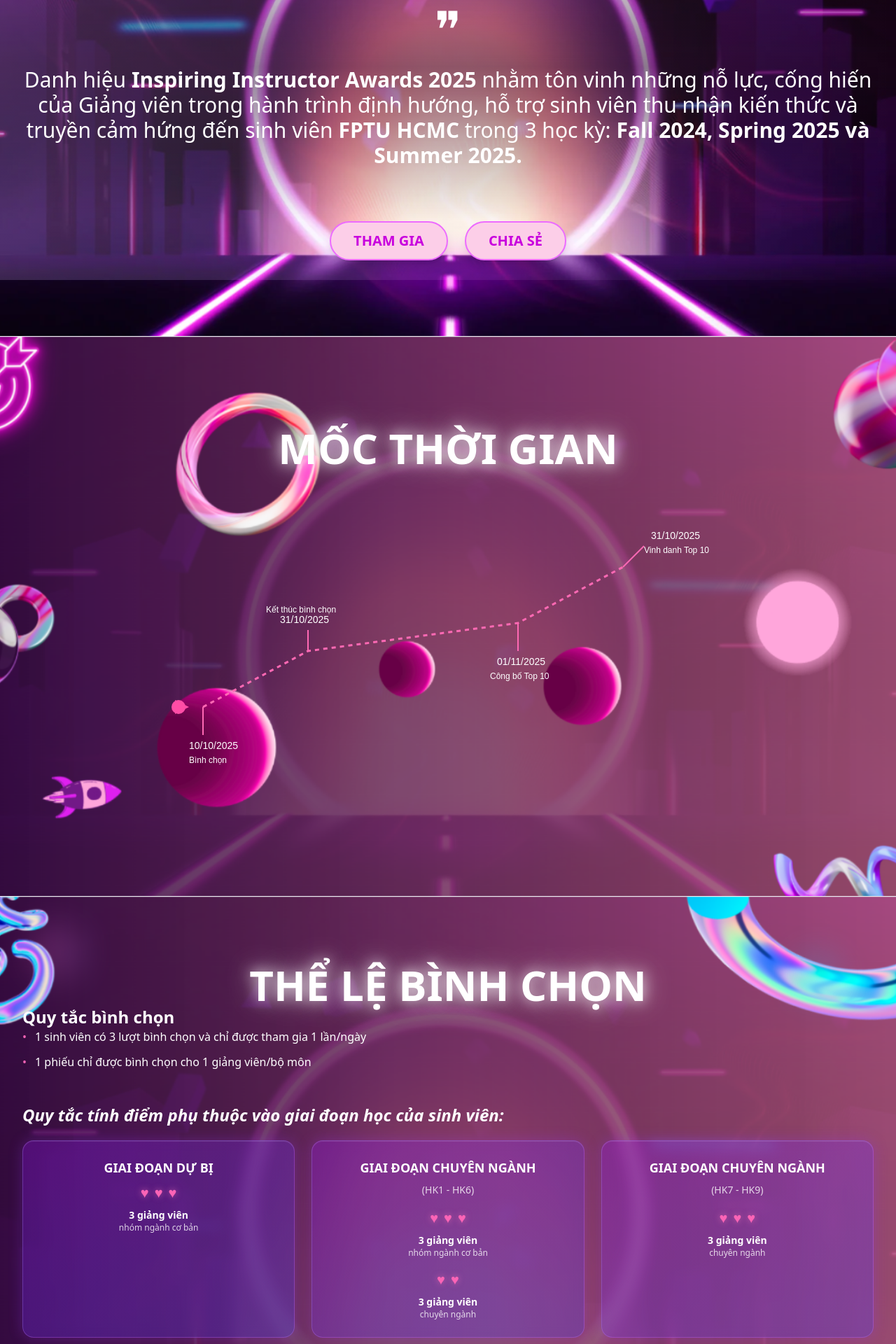
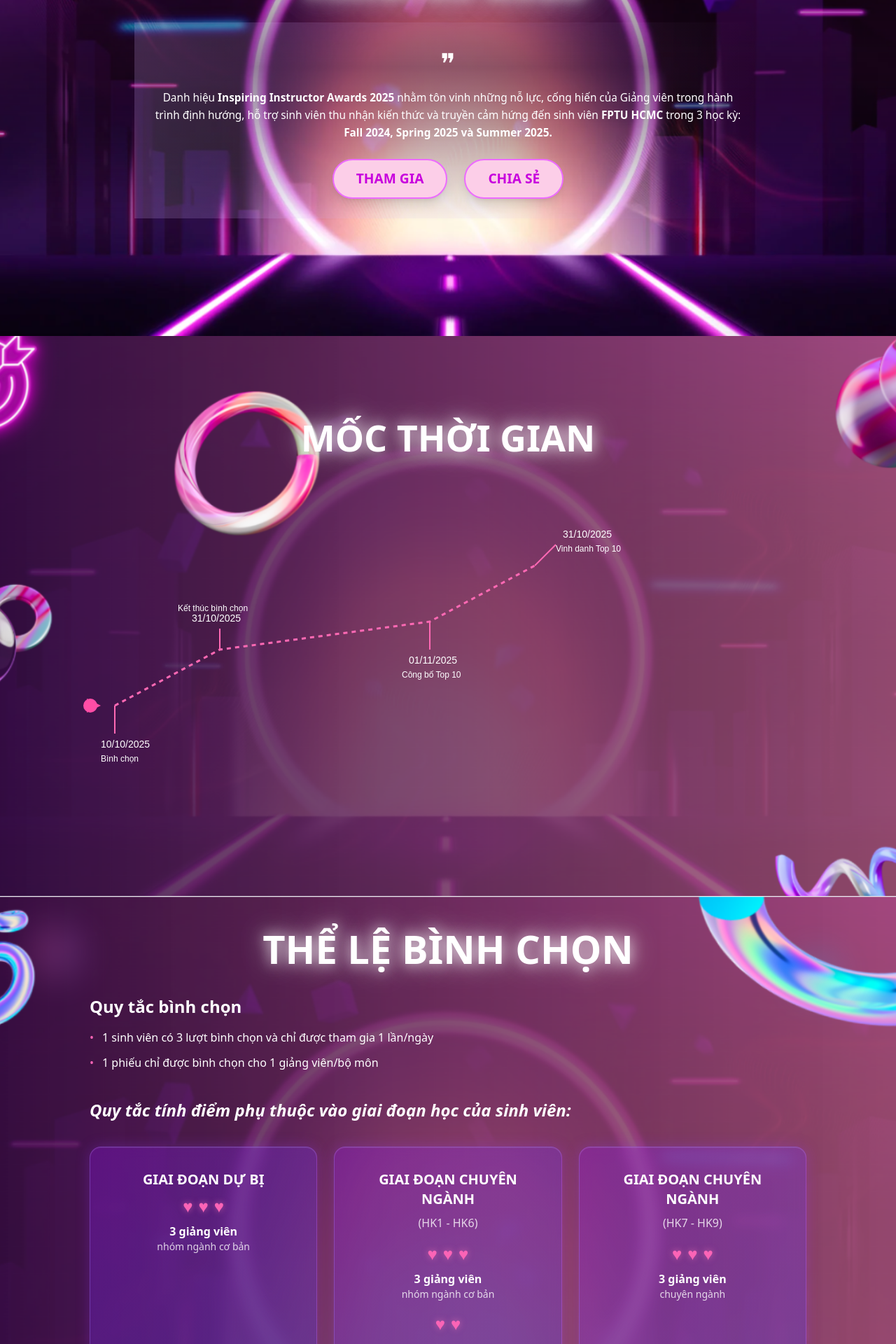
Before and after one commit to Buicongbang04/VotingSystem, a Next.js app: page / in a window 1280 px wide. Shown: the part 320-2240 px from the top of the page at 70% size. Built offline with nearby package versions, Linux system fonts and the light colour scheme.

Commit message:
fix: responsive

```diff
--- a/src/components/landingPart/FeaturesPage.tsx
+++ b/src/components/landingPart/FeaturesPage.tsx
@@ -4,21 +4,13 @@
 
 const FeaturesPage = () => {
   const timelineEvents = [
-    {
-      date: "10/10/2025",
-      description: "Bình chọn",
-      position: "below",
-    },
+    { date: "10/10/2025", description: "Bình chọn", position: "below" },
     {
       date: "31/10/2025",
       description: "Kết thúc bình chọn",
       position: "above",
     },
-    {
-      date: "01/11/2025",
-      description: "Công bố Top 10",
-      position: "center",
-    },
+    { date: "01/11/2025", description: "Công bố Top 10", position: "center" },
     {
       date: "31/10/2025",
       description: "Vinh danh Top 10",
@@ -30,25 +22,55 @@
   return (
     <section
       id="features"
-      className="h-screen flex flex-col items-center justify-center snap-section relative overflow-hidden bg-feature"
+      className="
+        bg-feature
+        min-h-dvh flex flex-col items-center justify-center snap-section
+        px-4 sm:px-6 lg:px-8
+        w-full max-w-[100vw]
+        overflow-x-hidden overflow-x-clip overflow-y-visible
+      "
     >
-      <div className="mx-auto">
-        <div className="text-center ">
+      {/* Nội dung full-width; giới hạn trên các khung con để không bị bó hẹp */}
+      <div className="w-full min-w-0">
+        {/* Title */}
+        <div className="text-center mb-[clamp(1rem,3vw,2rem)]">
           <h2
-            className="text-5xl md:text-6xl font-bold text-white p-10"
+            className="
+              font-bold text-white leading-tight
+              text-[clamp(1.75rem,5.5vw,3.25rem)]
+              break-words whitespace-normal [text-wrap:balance]
+              inline-block
+              px-[clamp(0.75rem,2vw,2rem)]
+              py-[clamp(0.5rem,1.5vw,1.25rem)]
+              max-w-[90%] md:max-w-4xl mx-auto
+            "
             style={{
               textShadow:
-                "0 0 20px rgba(255, 255, 255, 0.8), 0 0 40px rgba(255, 255, 255, 0.6)",
+                "0 0 20px rgba(255,255,255,0.8), 0 0 40px rgba(255,255,255,0.6)",
             }}
           >
             MỐC THỜI GIAN
           </h2>
         </div>
 
-        <div className="relative max-w-6xl mx-auto">
-          <TimeLineSVG className="w-full h-full" />
+        {/* Timeline */}
+        <div
+          className="
+            relative mx-auto
+            w-full min-w-0
+            max-w-[95%] sm:max-w-3xl md:max-w-5xl lg:max-w-6xl
+          "
+        >
+          {/* Đảm bảo TimeLineSVG có viewBox trong component gốc để responsive mượt */}
+          <TimeLineSVG
+            className="
+              block w-full h-auto max-w-full
+            "
+          />
         </div>
       </div>
+
+      {/* Scroll to top / Hero */}
       <ScrollToElement to="#hero" />
     </section>
   );
--- a/src/components/landingPart/HeroPage.tsx
+++ b/src/components/landingPart/HeroPage.tsx
@@ -11,33 +11,21 @@
   const [currentUrl, setCurrentUrl] = useState("");
 
   useEffect(() => {
-    // Get current URL
     const url = window.location.href;
     setCurrentUrl(url);
 
-    // Generate QR code
     QRCode.toDataURL(url, {
       width: 200,
       margin: 2,
-      color: {
-        dark: "#000000",
-        light: "#FFFFFF",
-      },
+      color: { dark: "#000000", light: "#FFFFFF" },
     }).then(setQrCodeDataUrl);
   }, []);
 
-  const handleShareClick = () => {
-    setShowSharePopup(true);
-  };
-
-  const handleClosePopup = () => {
-    setShowSharePopup(false);
-  };
-
+  const handleShareClick = () => setShowSharePopup(true);
+  const handleClosePopup = () => setShowSharePopup(false);
   const handleCopyLink = async () => {
     try {
       await navigator.clipboard.writeText(currentUrl);
-      // You could add a toast notification here
       alert("Link đã được sao chép!");
     } catch (err) {
       console.error("Failed to copy: ", err);
@@ -47,11 +35,25 @@
   return (
     <section
       id="hero"
-      className="h-screen flex items-center justify-center snap-section bg-hero"
+      className="
+        bg-hero
+        min-h-dvh flex items-center justify-center snap-section
+        px-4 sm:px-6 lg:px-8
+        w-full max-w-[100vw]     /* nền phủ full, không vượt quá viewport */
+        overflow-x-hidden overflow-x-clip overflow-y-visible
+      "
     >
-      <div className="mx-auto">
-        <div
-          className="text-white text-8xl font-bold mb-6 text-center"
+      {/* Khối nội dung full-width; text sẽ được giới hạn bằng khung bên trong */}
+      <div className="w-full min-w-0">
+        {/* Title */}
+        <h1
+          className="
+            text-white font-bold text-center leading-tight
+            mb-6
+            text-[clamp(1.75rem,5vw,4.5rem)]
+            break-words whitespace-normal [text-wrap:balance]
+            max-w-[90%] md:max-w-4xl lg:max-w-5xl mx-auto
+          "
           style={{
             textShadow:
               "0 0 20px rgba(233, 233, 233, 0.8), 0 0 40px rgba(167, 163, 163, 0.6), 0 0 60px rgba(255, 255, 255, 0.4)",
@@ -59,81 +61,178 @@
           }}
         >
           Inspiring Instructor Awards 2025
+        </h1>
+
+        {/* Khung giới hạn bề rộng nội dung chữ + nút */}
+        <div className="max-w-[90%] md:max-w-3xl lg:max-w-4xl mx-auto w-full min-w-0">
+          <TextBox>
+            <div className="w-full min-w-0">
+              <div
+                className="
+                  text-center mb-2
+                  text-[clamp(1.25rem,3.5vw,2.5rem)]
+                "
+              >
+                ❞
               </div>
 
-        <TextBox>
-          <div className="text-center text-7xl">❞</div>
-          <div className="text-white text-3xl mb-6 text-center max-w-7xl mx-auto">
+              <div
+                className="
+                  text-white text-center leading-relaxed
+                  text-[clamp(0.95rem,1.2vw,1.5rem)]
+                  mb-[clamp(1rem,2.5vw,1.5rem)]
+                  break-words whitespace-normal
+                "
+              >
+                <p className="break-words whitespace-normal">
                   Danh hiệu{" "}
-            <span className="font-bold"> Inspiring Instructor Awards 2025</span>{" "}
-            nhằm tôn vinh những nỗ lực, cống hiến của Giảng viên trong hành
-            trình định hướng, hỗ trợ sinh viên thu nhận kiến thức và truyền cảm
-            hứng đến sinh viên <span className="font-bold">FPTU HCMC</span>{" "}
-            trong 3 học kỳ:{" "}
                   <span className="font-bold">
-              Fall 2024, Spring 2025 và Summer 2025.{" "}
+                    Inspiring Instructor Awards 2025
+                  </span>{" "}
+                  nhằm tôn vinh những nỗ lực, cống hiến của Giảng viên trong
+                  hành trình định hướng, hỗ trợ sinh viên thu nhận kiến thức và
+                  truyền cảm hứng đến sinh viên{" "}
+                  <span className="font-bold">FPTU HCMC</span> trong 3 học kỳ:{" "}
+                  <span className="font-bold">
+                    Fall 2024, Spring 2025 và Summer 2025.
                   </span>
+                </p>
               </div>
-          <div className="flex flex-col sm:flex-row gap-6 justify-center items-center mt-8">
+
+              {/* Buttons */}
+              <div
+                className="
+                  flex flex-col sm:flex-row flex-wrap
+                  justify-center items-center
+                  gap-3 sm:gap-6
+                  mt-[clamp(0.75rem,2vw,1.5rem)]
+                  min-w-0
+                "
+              >
                 <Link
                   href={"/login"}
-              className="px-8 py-3 bg-pink-200 text-fuchsia-600 font-bold text-xl rounded-full border-2 border-fuchsia-400 shadow-lg hover:bg-pink-300 hover:shadow-xl transition-all duration-300 transform hover:scale-105"
+                  className="
+                    px-4 sm:px-6 md:px-8 py-2 sm:py-3
+                    bg-pink-200 text-fuchsia-600 font-bold
+                    text-[clamp(1rem,1.5vw,1.25rem)]
+                    rounded-full border-2 border-fuchsia-400 shadow-lg
+                    hover:bg-pink-300 hover:shadow-xl transition-all duration-300
+                    transform hover:scale-105
+                  "
                 >
                   THAM GIA
                 </Link>
+
                 <button
                   onClick={handleShareClick}
-              className="px-8 py-3 bg-pink-200 text-fuchsia-600 font-bold text-xl rounded-full border-2 border-fuchsia-400 shadow-lg hover:bg-pink-300 hover:shadow-xl transition-all duration-300 transform hover:scale-105"
+                  className="
+                    px-4 sm:px-6 md:px-8 py-2 sm:py-3
+                    bg-pink-200 text-fuchsia-600 font-bold
+                    text-[clamp(1rem,1.5vw,1.25rem)]
+                    rounded-full border-2 border-fuchsia-400 shadow-lg
+                    hover:bg-pink-300 hover:shadow-xl transition-all duration-300
+                    transform hover:scale-105
+                  "
                 >
                   CHIA SẺ
                 </button>
               </div>
+            </div>
           </TextBox>
+        </div>
       </div>
 
       {/* Share Popup */}
       {showSharePopup && (
-        <div className="fixed inset-0 bg-black bg-opacity-50 flex items-center justify-center z-50">
-          <div className="bg-white rounded-2xl p-8 max-w-md w-full mx-4 shadow-2xl">
+        <div
+          className="
+            fixed inset-0 bg-black/60 backdrop-blur
+            flex items-center justify-center z-50 px-4
+          "
+          role="dialog"
+          aria-modal="true"
+          aria-labelledby="share-title"
+        >
+          <div
+            className="
+              bg-white rounded-2xl w-full shadow-2xl
+              p-4 sm:p-6 md:p-8
+              max-w-full sm:max-w-sm md:max-w-md lg:max-w-lg
+              max-h-[90dvh] overflow-y-auto
+            "
+          >
             <div className="text-center">
-              <h3 className="text-2xl font-bold text-gray-800 mb-6">
+              <h3
+                id="share-title"
+                className="
+                  text-gray-800 font-bold mb-6
+                  text-[clamp(1.125rem,2.2vw,1.5rem)]
+                  break-words whitespace-normal
+                "
+              >
                 Chia sẻ trang web
               </h3>
 
               {/* QR Code */}
-              <div className="mb-6">
               {qrCodeDataUrl && (
-                  <div className="flex justify-center">
+                <div className="mb-6 flex justify-center">
                   <img
                     src={qrCodeDataUrl}
                     alt="QR Code"
-                      className="border-2 border-gray-200 rounded-lg"
+                    className="
+                      border-2 border-gray-200 rounded-lg
+                      w-full max-w-48 sm:max-w-56 md:max-w-60
+                      h-auto
+                    "
                   />
                 </div>
               )}
-              </div>
 
               {/* Link */}
-              <div className="mb-6">
-                <p className="text-sm text-gray-600 mb-2">Link chia sẻ:</p>
-                <div className="bg-gray-100 p-3 rounded-lg">
-                  <p className="text-xs text-gray-700 break-all">
+              <div className="mb-6 text-left">
+                <p className="text-gray-600 mb-2 text-[clamp(0.8rem,1.2vw,0.95rem)] break-words whitespace-normal">
+                  Link chia sẻ:
+                </p>
+                <div
+                  className="
+                    bg-gray-100 p-2 sm:p-3 rounded-lg
+                    overflow-x-auto
+                  "
+                >
+                  {/* URL dài: break-all để không tràn */}
+                  <p
+                    className="
+                      text-gray-700 select-all
+                      text-[clamp(0.8rem,1.2vw,0.95rem)]
+                      break-all
+                    "
+                  >
                     {currentUrl}
                   </p>
                 </div>
               </div>
 
               {/* Buttons */}
-              <div className="flex gap-3 justify-center">
+              <div className="flex flex-col sm:flex-row gap-2 sm:gap-3 justify-center">
                 <button
                   onClick={handleCopyLink}
-                  className="px-6 py-2 bg-blue-500 text-white rounded-lg hover:bg-blue-600 transition-colors duration-200"
+                  className="
+                    px-3 sm:px-4 md:px-6 py-2
+                    bg-blue-500 text-white rounded-lg
+                    hover:bg-blue-600 transition-colors duration-200
+                    text-[clamp(0.9rem,1.2vw,1rem)]
+                  "
                 >
                   Sao chép link
                 </button>
                 <button
                   onClick={handleClosePopup}
-                  className="px-6 py-2 bg-gray-500 text-white rounded-lg hover:bg-gray-600 transition-colors duration-200"
+                  className="
+                    px-3 sm:px-4 md:px-6 py-2
+                    bg-gray-500 text-white rounded-lg
+                    hover:bg-gray-600 transition-colors duration-200
+                    text-[clamp(0.9rem,1.2vw,1rem)]
+                  "
                 >
                   Đóng
                 </button>
--- a/src/components/landingPart/StatsPage.tsx
+++ b/src/components/landingPart/StatsPage.tsx
@@ -23,37 +23,43 @@
           instructors: "3 giảng viên",
           category: "nhóm ngành cơ bản",
         },
-        {
-          hearts: 2,
-          instructors: "3 giảng viên",
-          category: "chuyên ngành",
-        },
+        { hearts: 2, instructors: "3 giảng viên", category: "chuyên ngành" },
       ],
     },
     {
       title: "GIAI ĐOẠN CHUYÊN NGÀNH",
       subtitle: "(HK7 - HK9)",
       rules: [
-        {
-          hearts: 3,
-          instructors: "3 giảng viên",
-          category: "chuyên ngành",
-        },
+        { hearts: 3, instructors: "3 giảng viên", category: "chuyên ngành" },
       ],
     },
   ];
 
   return (
-    <section className="h-screen flex flex-col items-center justify-center bg-stats snap-section relative overflow-hidden">
+    <section
+      id="stats"
+      className="
+        bg-stats
+        min-h-dvh flex flex-col items-center justify-center snap-section relative
+        px-4 sm:px-6 lg:px-8
+        w-full max-w-[100vw]
+        overflow-x-hidden overflow-x-clip overflow-y-visible
+      "
+    >
       {/* Background decorative elements */}
-      <div className="absolute top-10 left-10 w-20 h-20 bg-gradient-to-r from-pink-400 to-purple-400 rounded-full opacity-20 blur-xl"></div>
-      <div className="absolute top-20 right-20 w-16 h-16 bg-gradient-to-r from-cyan-400 to-blue-400 rounded-full opacity-20 blur-xl"></div>
+      <div className="absolute top-10 left-10 w-16 sm:w-20 h-16 sm:h-20 bg-gradient-to-r from-pink-400 to-purple-400 rounded-full opacity-20 blur-xl"></div>
+      <div className="absolute top-20 right-20 w-12 sm:w-16 h-12 sm:h-16 bg-gradient-to-r from-cyan-400 to-blue-400 rounded-full opacity-20 blur-xl"></div>
 
-      <div className="container mx-auto px-8 relative z-10">
+      {/* Nội dung chính */}
+      <div className="relative z-10 w-full min-w-0 max-w-[95%] md:max-w-5xl mx-auto">
         {/* Main Title */}
         <div className="text-center pt-10">
           <h2
-            className="text-5xl md:text-6xl font-bold text-white"
+            className="
+              font-bold text-white leading-tight mb-8
+              text-[clamp(1.75rem,5vw,3.5rem)]
+              break-words whitespace-normal [text-wrap:balance]
+            "
             style={{
               textShadow:
                 "0 0 20px rgba(255, 255, 255, 0.8), 0 0 40px rgba(255, 255, 255, 0.6)",
@@ -64,55 +70,72 @@
         </div>
 
         {/* Voting Rules Section */}
-        <div className="mb-12">
-          <h3 className="text-2xl font-bold text-white">Quy tắc bình chọn</h3>
-          <div className="space-y-3 text-white">
+        <div className="mb-8 sm:mb-10">
+          <h3 className="text-xl sm:text-2xl font-bold text-white mb-4">
+            Quy tắc bình chọn
+          </h3>
+          <div className="space-y-2 sm:space-y-3 text-white text-sm sm:text-base break-words whitespace-normal">
             <div className="flex items-start">
-              <span className="text-pink-400 mr-3">•</span>
+              <span className="text-pink-400 mr-2 sm:mr-3">•</span>
               <span>
                 1 sinh viên có 3 lượt bình chọn và chỉ được tham gia 1 lần/ngày
               </span>
             </div>
             <div className="flex items-start">
-              <span className="text-pink-400 mr-3">•</span>
+              <span className="text-pink-400 mr-2 sm:mr-3">•</span>
               <span>1 phiếu chỉ được bình chọn cho 1 giảng viên/bộ môn</span>
             </div>
           </div>
         </div>
 
         {/* Point Calculation Rules */}
-        <div className="mb-8">
-          <h3 className="text-2xl font-bold text-white pb-5 italic">
+        <div className="mb-8 sm:mb-12">
+          <h3
+            className="italic font-bold text-white pb-4 sm:pb-5 mb-2 sm:mb-4
+                         text-lg sm:text-xl md:text-2xl break-words whitespace-normal"
+          >
             Quy tắc tính điểm phụ thuộc vào giai đoạn học của sinh viên:
           </h3>
 
-          <div className="grid grid-cols-1 md:grid-cols-3 gap-6">
+          <div className="grid grid-cols-1 sm:grid-cols-2 md:grid-cols-3 gap-4 sm:gap-6">
             {academicStages.map((stage, index) => (
               <div
                 key={index}
-                className="bg-gradient-to-br from-purple-600/30 to-indigo-600/30 backdrop-blur-sm rounded-2xl p-6 border border-purple-400/30 relative"
+                className="
+                  bg-gradient-to-br from-purple-600/30 to-indigo-600/30
+                  backdrop-blur-sm rounded-2xl
+                  p-4 sm:p-6 md:p-8
+                  border border-purple-400/30 relative
+                  w-full min-w-0
+                "
                 style={{
                   boxShadow:
                     "0 0 20px rgba(147, 51, 234, 0.3), inset 0 1px 0 rgba(255, 255, 255, 0.1)",
                 }}
               >
-                <h4 className="text-white font-bold text-lg mb-2 text-center">
+                <h4
+                  className="text-white font-bold text-center mb-1 sm:mb-2
+                               text-base sm:text-lg md:text-xl break-words whitespace-normal"
+                >
                   {stage.title}
                 </h4>
                 {stage.subtitle && (
-                  <p className="text-white/80 text-sm text-center mb-4">
+                  <p
+                    className="text-white/80 text-center mb-2 sm:mb-4
+                                text-xs sm:text-sm md:text-base break-words whitespace-normal"
+                  >
                     {stage.subtitle}
                   </p>
                 )}
 
-                <div className="space-y-4">
+                <div className="space-y-3 sm:space-y-4">
                   {stage.rules.map((rule, ruleIndex) => (
                     <div key={ruleIndex} className="text-center">
-                      <div className="flex justify-center mb-2">
+                      <div className="flex justify-center mb-1 sm:mb-2">
                         {Array.from({ length: rule.hearts }, (_, i) => (
                           <span
                             key={i}
-                            className="text-pink-400 text-xl mx-1"
+                            className="text-pink-400 text-lg sm:text-xl md:text-2xl mx-1"
                             style={{
                               textShadow: "0 0 10px rgba(244, 114, 182, 0.6)",
                             }}
@@ -121,10 +144,18 @@
                           </span>
                         ))}
                       </div>
-                      <p className="text-white text-sm font-semibold">
+                      <p
+                        className="text-white font-semibold
+                                    text-sm sm:text-base md:text-base break-words whitespace-normal"
+                      >
                         {rule.instructors}
                       </p>
-                      <p className="text-white/80 text-xs">{rule.category}</p>
+                      <p
+                        className="text-white/80
+                                    text-xs sm:text-sm md:text-sm break-words whitespace-normal"
+                      >
+                        {rule.category}
+                      </p>
                     </div>
                   ))}
                 </div>
@@ -133,6 +164,7 @@
           </div>
         </div>
       </div>
+
       <ScrollToElement to="#features" />
     </section>
   );
```
Also changed, not shown: src/components/Auth/LoginComponent.tsx (+119 -62 lines), src/components/landingPart/ContactPage.tsx (+50 -42 lines), src/components/landingPart/Footer.tsx (+15 -3 lines), src/components/landingPart/Navbar.tsx (+41 -6 lines), public/images/bgfeatures.png, public/images/logo_iia.png (added). Lines whose indentation alone changed are shown as unchanged.
